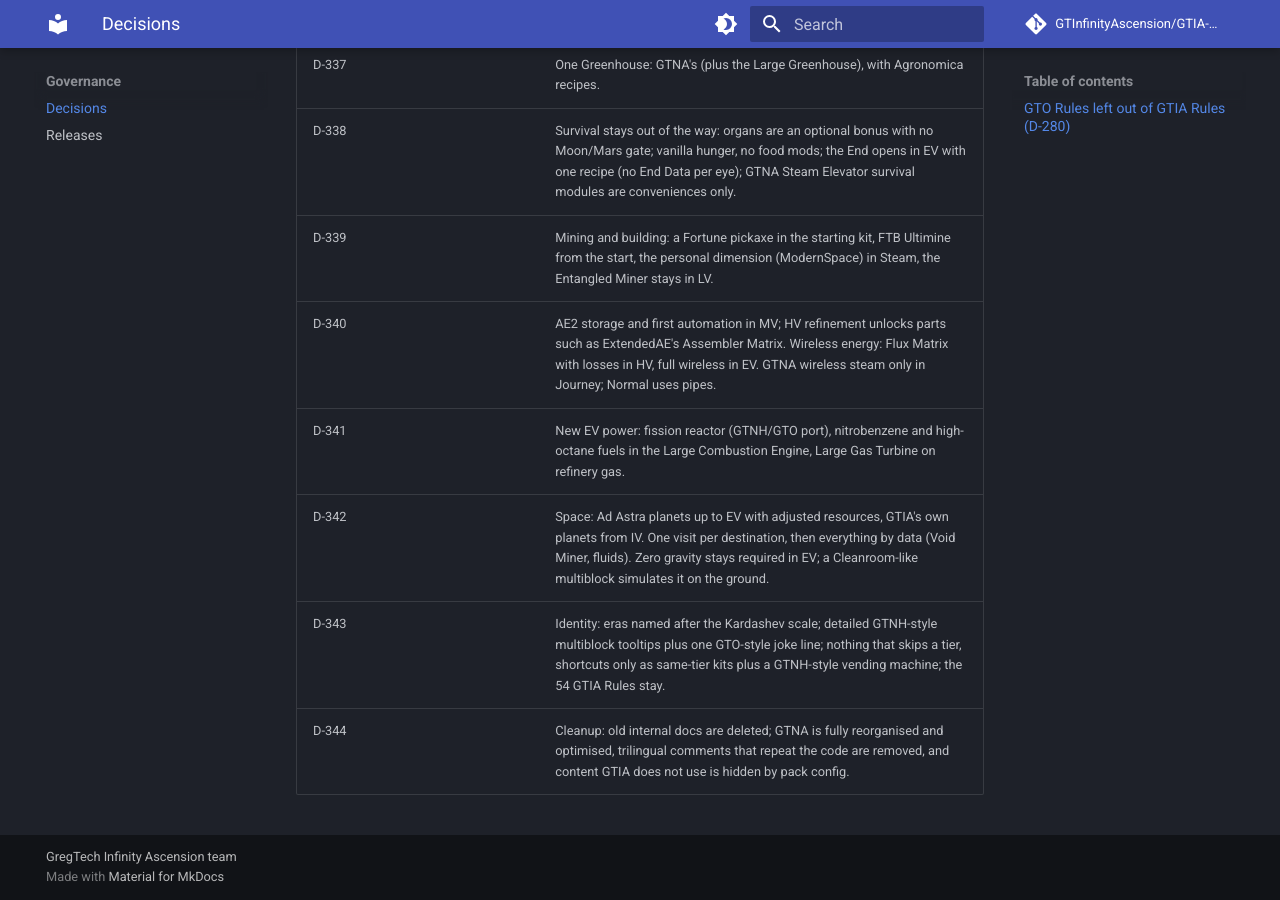
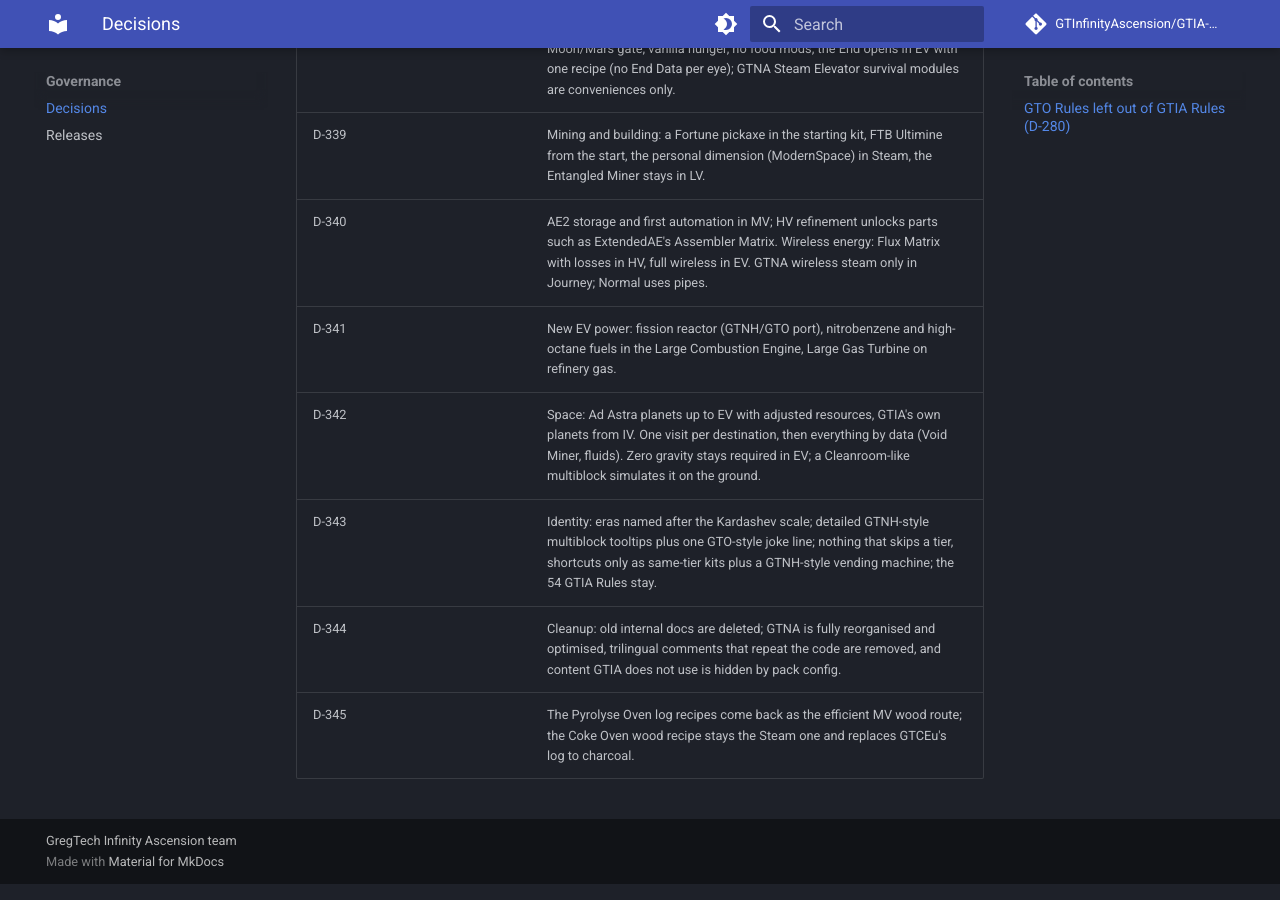
Before and after one commit to GTInfinityAscension/GTIA-Dev-Doc, an MkDocs documentation site: the page built from docs/governance/decisions.md, in a window 1280 px wide and 900 px high, scrolled down 8324 px. Built offline with MkDocs 1.6.1 and Material for MkDocs 9.7.7, drawn with Linux system fonts in a browser that asks for light colours; comment, search, counter and statistics services are not loaded; some of the changed text lies outside the part shown.

Commit message:
D-345: Pyrolyse Oven log recipes are back

```diff
--- a/docs/governance/decisions.md
+++ b/docs/governance/decisions.md
@@ -68,7 +68,7 @@ This page lists the approved product decisions that shape development. Internal
 | D-291 | The Start splits GTO-style into **Welcome** (reading, the world's mode, rules, community, EMI and Crafting Chain tips) and a **step-by-step Start** that snakes from the first log to the first Coke, with tips next to the steps that need them; the author's 29 quests keep ids, text, tasks and rewards. Steam supplies become per-mode kits. Tips in LV, MV and HV. **Multiblock Goals** chapter after GTNH's: all 254 multiblocks in a grid, columns by family, rows by the voltage their controller recipe needs, text from each mod's own tooltip. |
 | D-292 | Multiblock renders leave the quest map and quest text (EMI's preview stays, press R); the era banner sits in the free space nearest the chapter's entry quest. |
 | D-293 | Steam, LV, MV and HV take the **GTNH 2.9 chapter structure**: a quest with a GTNH equivalent goes to its place, GTIA-only quests sit next to the quest they depend on, no quests added; dependencies thinned by the reachability check to 1–2 per quest. Every chapter has its own low-contrast pixel-art background tile: Steam bronze, LV grey, MV blue, HV light steel, EV light purple, IV dark blue; Welcome dark brick, Start stone, Agriculture farmland, Bees honeycomb, Energy coils, Wireless circuit traces, reference chapters a neutral grid. |
-| D-294 | **No competing chemistry routes.** 47 GTCEu/GTNA direct syntheses that skipped GTIA's chemistry lines are removed in both modes: aluminium (bauxite, sapphire, kyanite, clay and aluminium sulfite electrolysis; the bauxite sludge chain), sulfuric acid, ammonia, nitric acid, membrane-less chlor-alkali, soda ash, titanium tetrachloride and its reduction outside the Kroll Reactor, quicklime, chemical ethylene (cracking stays) and log pyrolysis. By-products (ores, distillation, recycling, silicate decomposition) stay. The GTCEu silicon boule stays because the HV Siemens Reactor needs HV circuits, which need wafers. Quests that relied on the old routes now point to GTIA's plants. |
+| D-294 | **Partly revised by D-345** (Pyrolyse Oven log recipes are back). **No competing chemistry routes.** 47 GTCEu/GTNA direct syntheses that skipped GTIA's chemistry lines are removed in both modes: aluminium (bauxite, sapphire, kyanite, clay and aluminium sulfite electrolysis; the bauxite sludge chain), sulfuric acid, ammonia, nitric acid, membrane-less chlor-alkali, soda ash, titanium tetrachloride and its reduction outside the Kroll Reactor, quicklime, chemical ethylene (cracking stays) and log pyrolysis. By-products (ores, distillation, recycling, silicate decomposition) stay. The GTCEu silicon boule stays because the HV Siemens Reactor needs HV circuits, which need wafers. Quests that relied on the old routes now point to GTIA's plants. |
 | D-295 | Each Multiblock Goals quest gives a small pack of its row's metal (4 bronze, steel, aluminium, stainless steel, titanium or tungstensteel ingots; 2 of the LuV–UV metal; 1 neutronium), checked by the reachability tool. |
 | D-296 | Steam, LV, MV and HV go back to the v7 layout (each quest's own x/y) until the new GTNH layout is approved: the D-293 layout hid the lines of 36–58% of the quests in each chapter and left 15–29 quests per chapter with no line at all. |
 | D-297 | The GTNH layout is redone by the generator around GTNH's hubs: checked GTIA↔GTNH pairs; where a GTIA quest takes a GTNH hub, the quests under it depend on it (implied dependencies only); a GTNH hub with no GTIA pair becomes a GTIA milestone quest (imported or checkmark); the GTNH grid is compacted; GTIA-only quests branch in straight rows; quests move before lines are hidden; sizes 1/2/3. Targets: no quest without a line, at most 10% with hidden lines, no overlaps or lines over quests. |
@@ -99,3 +99,4 @@ This page lists the approved product decisions that shape development. Internal
 | D-342 | Space: Ad Astra planets up to EV with adjusted resources, GTIA's own planets from IV. One visit per destination, then everything by data (Void Miner, fluids). Zero gravity stays required in EV; a Cleanroom-like multiblock simulates it on the ground. |
 | D-343 | Identity: eras named after the Kardashev scale; detailed GTNH-style multiblock tooltips plus one GTO-style joke line; nothing that skips a tier, shortcuts only as same-tier kits plus a GTNH-style vending machine; the 54 GTIA Rules stay. |
 | D-344 | Cleanup: old internal docs are deleted; GTNA is fully reorganised and optimised, trilingual comments that repeat the code are removed, and content GTIA does not use is hidden by pack config. |
+| D-345 | The Pyrolyse Oven log recipes come back as the efficient MV wood route; the Coke Oven wood recipe stays the Steam one and replaces GTCEu's log to charcoal. |
```
